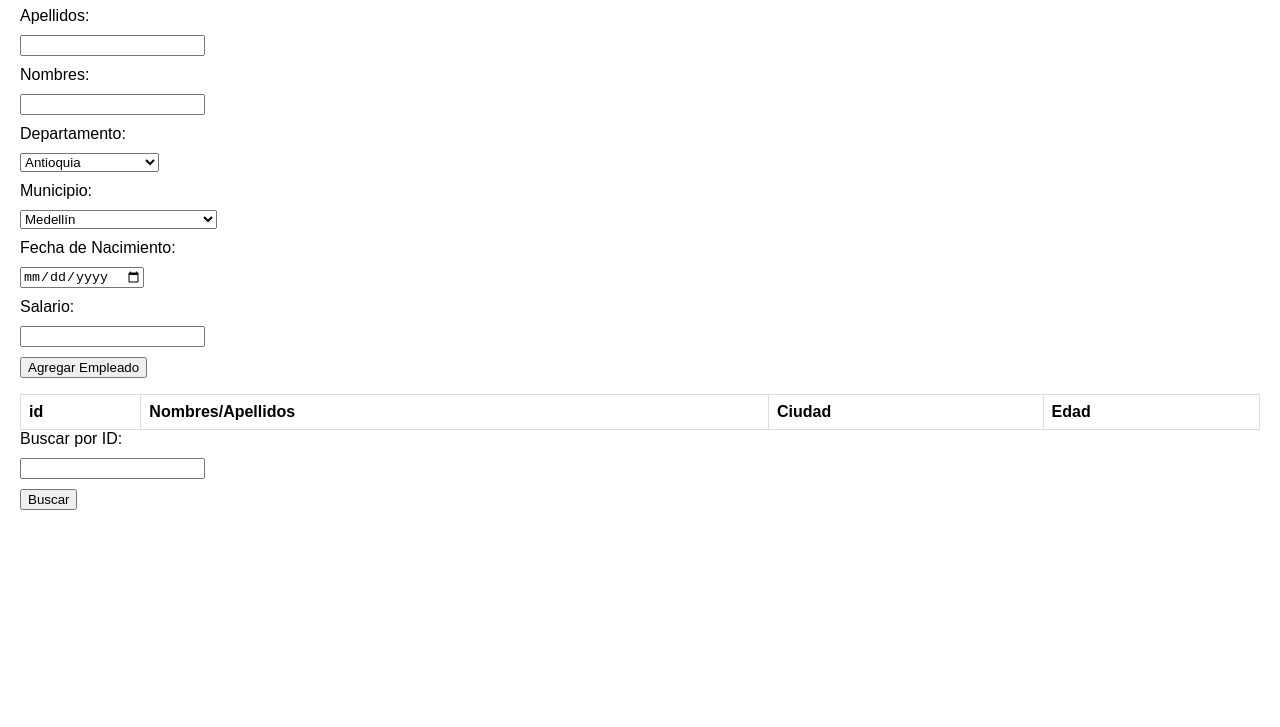
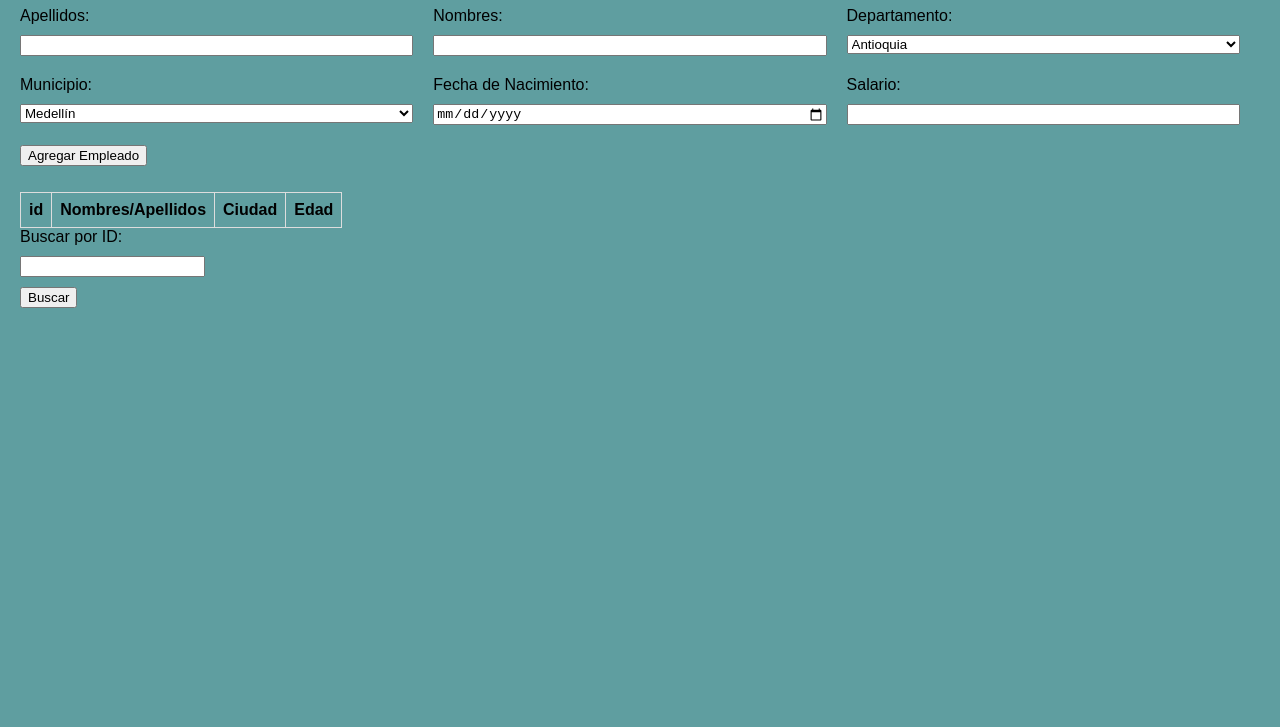
Before and after one commit to SebastianLizarazo/SegundoParcialSegundoCorte, a plain HTML site: page index.html in a window 1280 px wide. Shown: the part 73-800 px from the top of the page. Drawn offline with Linux system fonts and the light colour scheme.

Commit message:
decoracion

```diff
--- a/css/styles.css
+++ b/css/styles.css
@@ -2,11 +2,21 @@
 body {
     font-family: Arial, sans-serif;
     margin: 20px;
+    background-color: cadetblue;
 }
 
 form {
-    max-width: 400px;
+    display: flex;
+    flex-direction: row;
+    flex-wrap: wrap;
+}
 
+.campo {
+    margin-right: 20px;
+    margin-bottom: 10px;
+    display: flex;
+    flex-direction: column;
+    flex-basis: calc(33.33% - 20px);
 }
 
 label, input, select, button {
@@ -15,8 +25,8 @@ label, input, select, button {
 }
 
 table {
-    width: 100%;
     border-collapse: collapse;
+
 }
 
 th, td {
--- a/index.html
+++ b/index.html
@@ -8,28 +8,40 @@
 </head>
 
 <body>
-    <h1>Formulario <span style="color: green;">Empleados</span></h1>
+    <h1>Formulario Empleados</h1>
 
     <form id="employee-form">
+        <div class="campo">
             <label for="apellidos">Apellidos:</label>
             <input type="text" id="apellidos" required>
+        </div>
 
+        <div class="campo">
             <label for="nombres">Nombres:</label>
             <input type="text" id="nombres" required >
+        </div>
 
+        <div class="campo">
             <label for="departamento">Departamento:</label>
             <select id="departamento" required>
             </select>
+        </div>
 
+        <div class="campo">
             <label for="municipio">Municipio:</label>
             <select id="municipio" required>
             </select>
+        </div>
 
+        <div class="campo">
             <label for="fecha-nacimiento">Fecha de Nacimiento:</label>
             <input type="date" id="fecha-nacimiento" required>
+        </div>
 
+        <div class="campo">
             <label for="salario">Salario:</label>
             <input type="number" id="salario" required>
+        </div>
 
         <button type="submit">Agregar Empleado</button>
     </form>
--- a/js/scripts.js
+++ b/js/scripts.js
@@ -107,7 +107,6 @@ searchButton.addEventListener('click', () => {
     const empleadoEncontrado = employees.find((empleado) => empleado.id === searchId);
 
     if (empleadoEncontrado) {
-
         const modalContent = `
             Detalles del Empleado
             ID: ${empleadoEncontrado.id}
```
Lines whose indentation alone changed are shown as unchanged.
